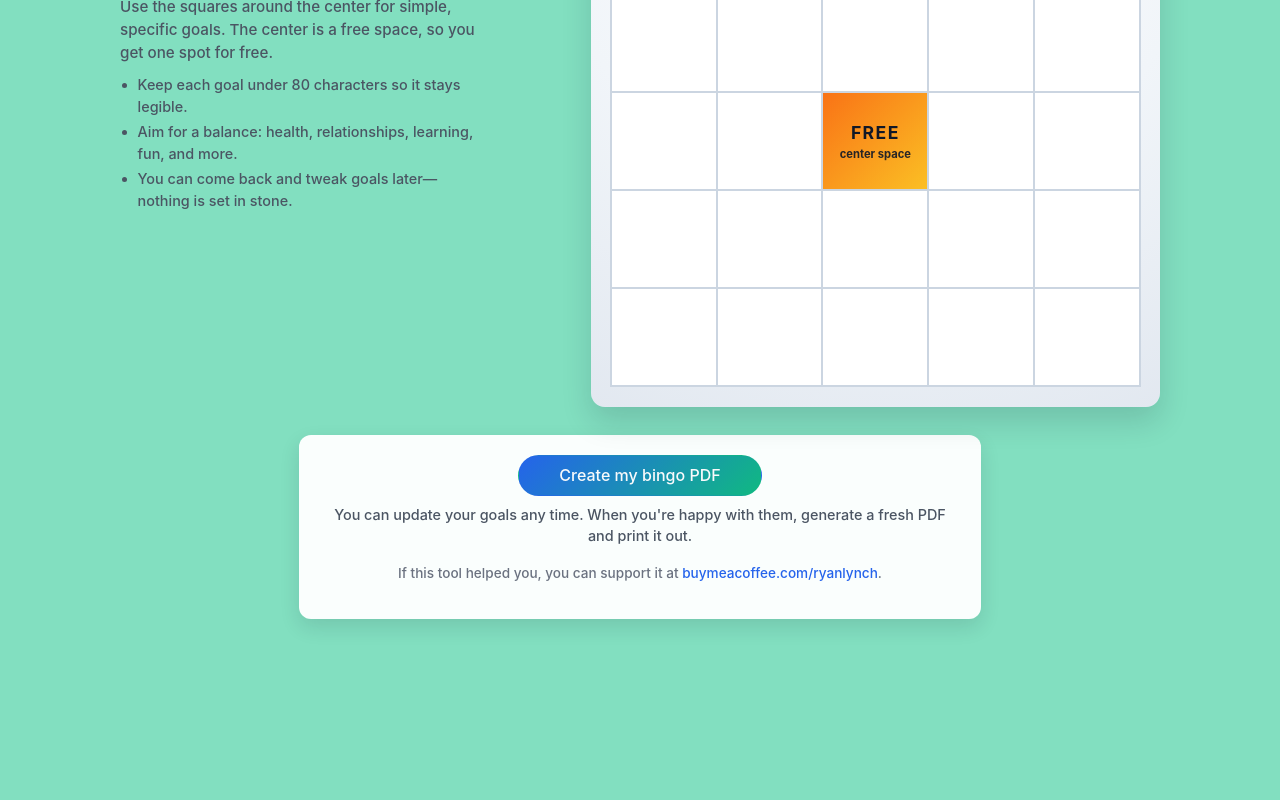
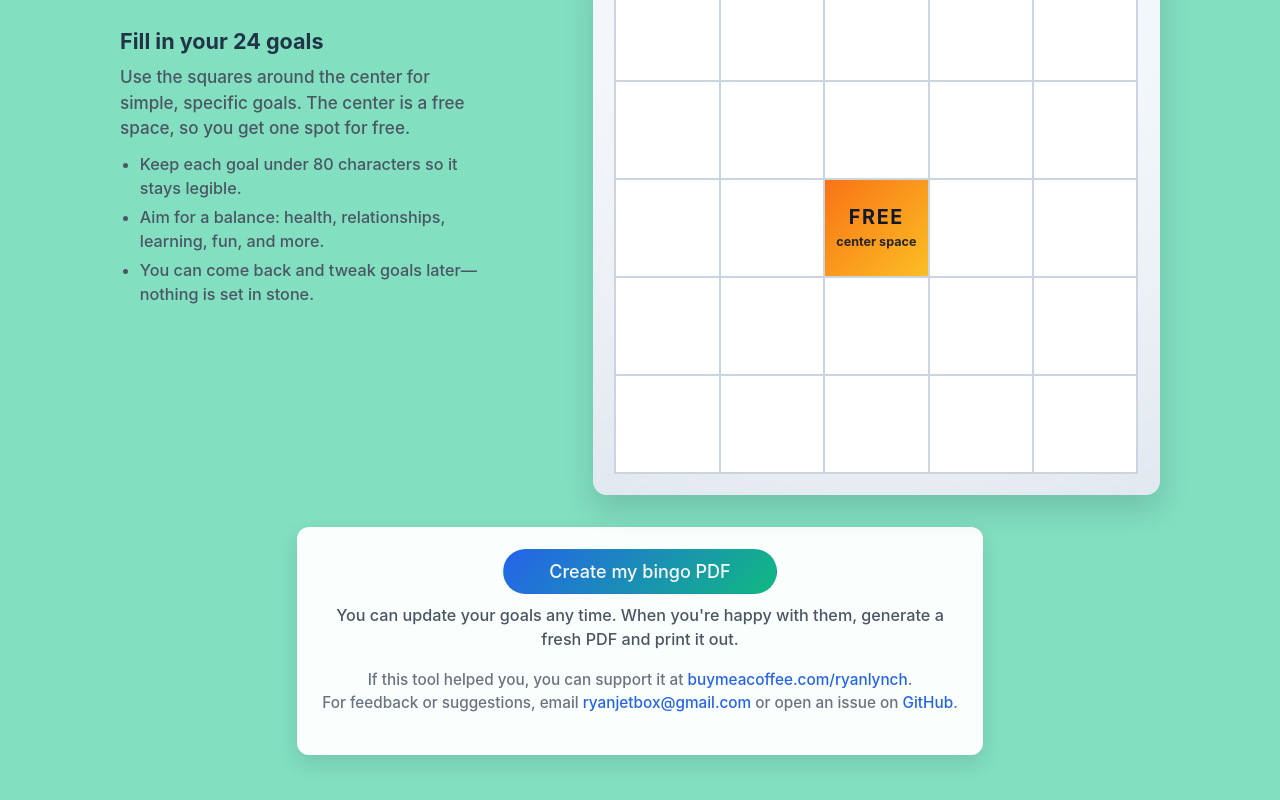
Before and after one commit to UniqueClone/yearly-goals-bingo, a React (Vite) app: page / in a window 1280 px wide. Shown: the part 594-1394 px from the top of the page. Before the commit the page ends 1253 px from the top, so only its background shows below. Built offline with nearby package versions, Linux system fonts and the light colour scheme.

Commit message:
Increased base font size to 18px and adding feedback links.

```diff
--- a/src/App.tsx
+++ b/src/App.tsx
@@ -204,6 +204,27 @@ function App() {
                                 buymeacoffee.com/ryanlynch
                             </a>
                             .
+                            <br />
+                            For feedback or suggestions, email
+                            {" "}
+                            <a
+                                href="mailto:ryanjetbox@gmail.com"
+                                className={styles["app-footer__link"]}
+                            >
+                                ryanjetbox@gmail.com
+                            </a>
+                            {" "}
+                            or open an issue on
+                            {" "}
+                            <a
+                                href="https://github.com/UniqueClone/yearly-goals-bingo/issues/new"
+                                target="_blank"
+                                rel="noreferrer"
+                                className={styles["app-footer__link"]}
+                            >
+                                GitHub
+                            </a>
+                            .
                         </p>
                     </div>
                 </section>
--- a/src/index.css
+++ b/src/index.css
@@ -1,5 +1,6 @@
 :root {
     font-family: Inter, system-ui, Avenir, Helvetica, Arial, sans-serif;
+    font-size: 18px;
     line-height: 1.5;
     font-weight: 400;
 
```
